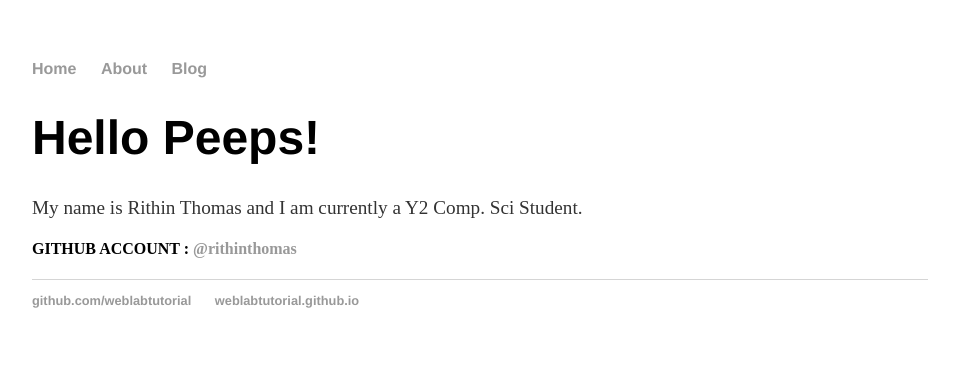
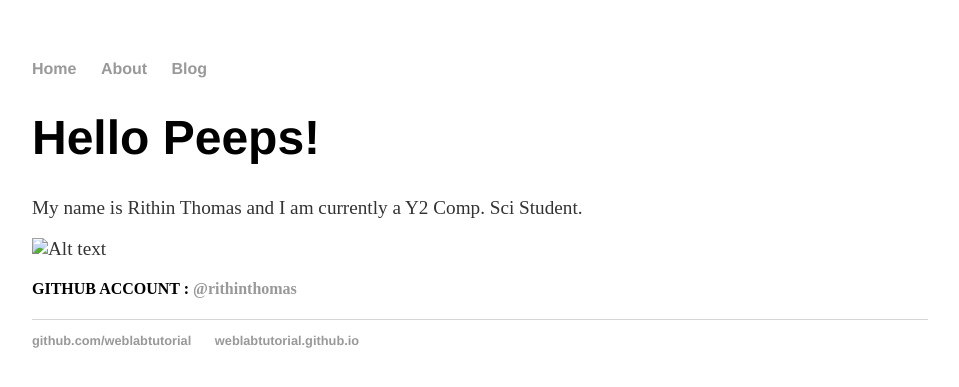
Before and after one commit to rithinthomas/rithinthomas.github.io, a Jekyll site: the page built from about/index.html, in a window 1280 px wide. Shown: the top 387 px of the page, without its empty margins (160-1119 px from the left). Built offline with Jekyll 4.4.1, drawn with Linux system fonts in a browser that asks for light colours.

Commit message:
Update index.html

```diff
--- a/about/index.html
+++ b/about/index.html
@@ -6,7 +6,7 @@ title: Hello Peeps!
   <h1>{{page.title}}</h1>
   <p>My name is Rithin Thomas and I am currently a Y2 Comp. Sci Student.<p>
 
-
+  <img src="" alt="Alt text" title="Title"/>
 
   <h4>
     GITHUB ACCOUNT :
```
